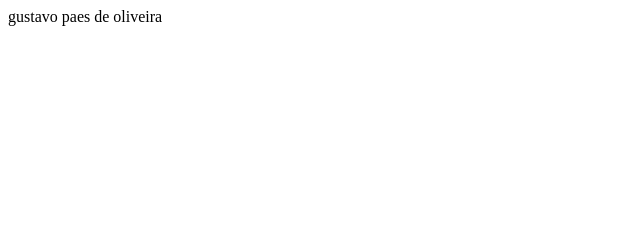
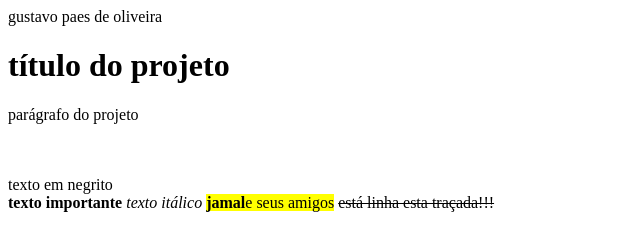
Before and after one commit to Ovatsugdavz/projeto, a plain HTML site: page index.html in a window 1280 px wide. Shown: the whole page, without its empty margins (0-640 px from the left). Drawn offline with Linux system fonts and the light colour scheme.

Commit message:
head e baby

```diff
--- a/index.html
+++ b/index.html
@@ -1 +1,21 @@
+<!DOCTYPE html>
 <html>gustavo paes de oliveira</html>
+<head>
+
+</head>
+<boby>
+    <!--formatação básicas-->
+    <h1>título do projeto</h1>
+    <p>parágrafo do projeto</p>
+    <br> <!--break row (quebra de linha ou pular a linha)-->
+    <br>texto em negrito</b>
+    <br>
+    <strong>texto importante</strong>
+    <i>texto itálico</i>
+    <mark><b>jamal</b>e seus amigos</mark>
+    <del>está linha esta traçada!!!</del>
+
+
+</boby>
+
+</html>
```
